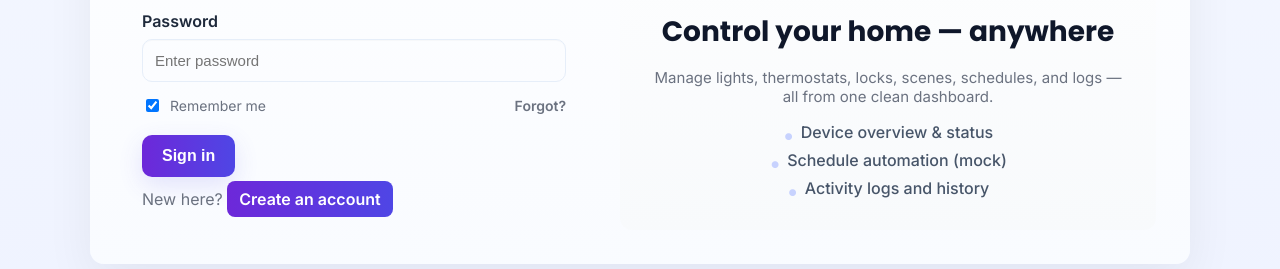
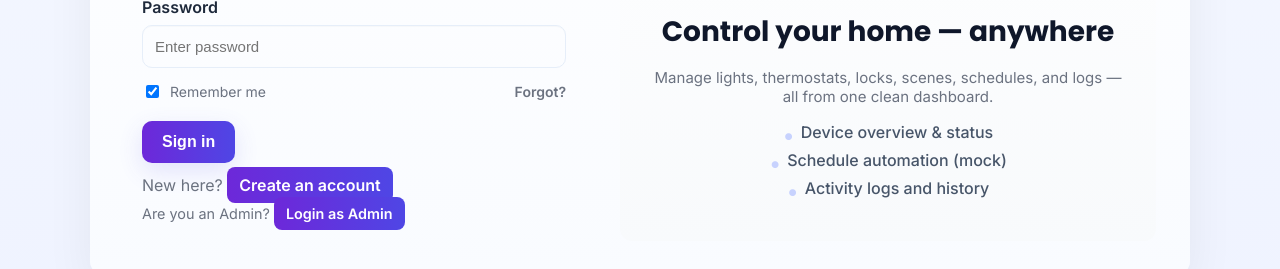
Before and after one commit to tuhitroy02/Smart-Home, a plain HTML site: page index.html in a window 1280 px wide. Shown: the part 387-656 px from the top of the page. Drawn offline with nearby package versions, Linux system fonts and the light colour scheme.

Commit message:
Update index.html

```diff
--- a/index.html
+++ b/index.html
@@ -52,10 +52,20 @@
             <!-- SIGN-IN BUTTON -->
             <button type="submit" class="btn-primary btn-lg">Sign in</button>
 
-            <!-- Small inline account creation (NOT a big button) -->
+            <!-- Small inline account creation + ADMIN OPTION -->
             <div class="alt">
-              New here?
-              <a href="#" class="create-link">Create an account</a>
+              <div>
+                New here?
+                <a href="#" class="create-link">Create an account</a>
+              </div>
+
+              <!-- 🔹 Added Admin login option here -->
+              <div style="margin-top:0.5rem;">
+                <span class="small-muted">
+                  Are you an Admin?
+                  <a href="admin-login.html" class="create-link">Login as Admin</a>
+                </span>
+              </div>
             </div>
 
           </form>
@@ -189,12 +199,13 @@
           return;
         }
 
-        // Save session
+        // Save session (Home Owner / normal user)
         localStorage.setItem('smarthome_user_v2', JSON.stringify({
           email,
           loggedInAt: new Date().toISOString()
         }));
 
+        // Redirect to existing user dashboard
         window.location.href = "dashboard.html";
       });
     });
```
